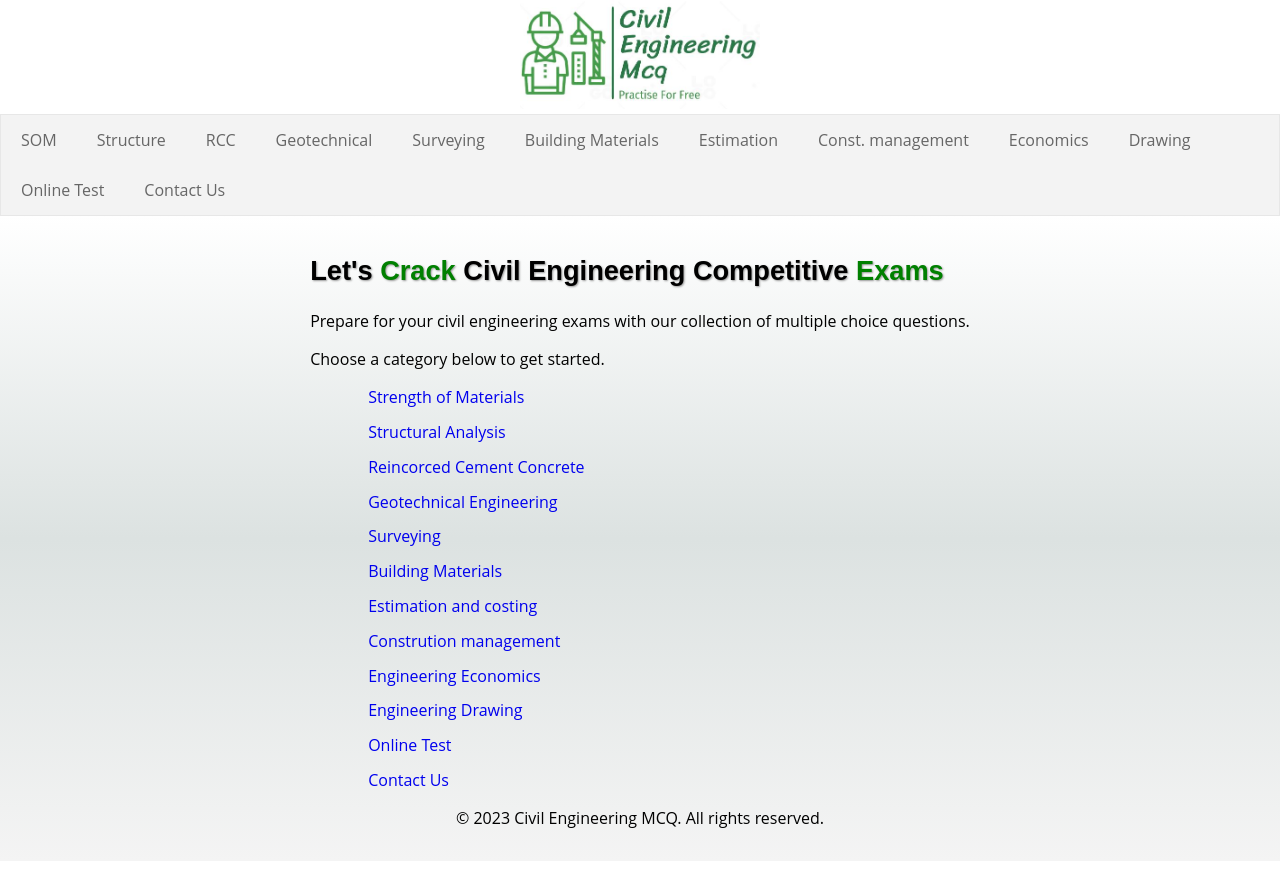
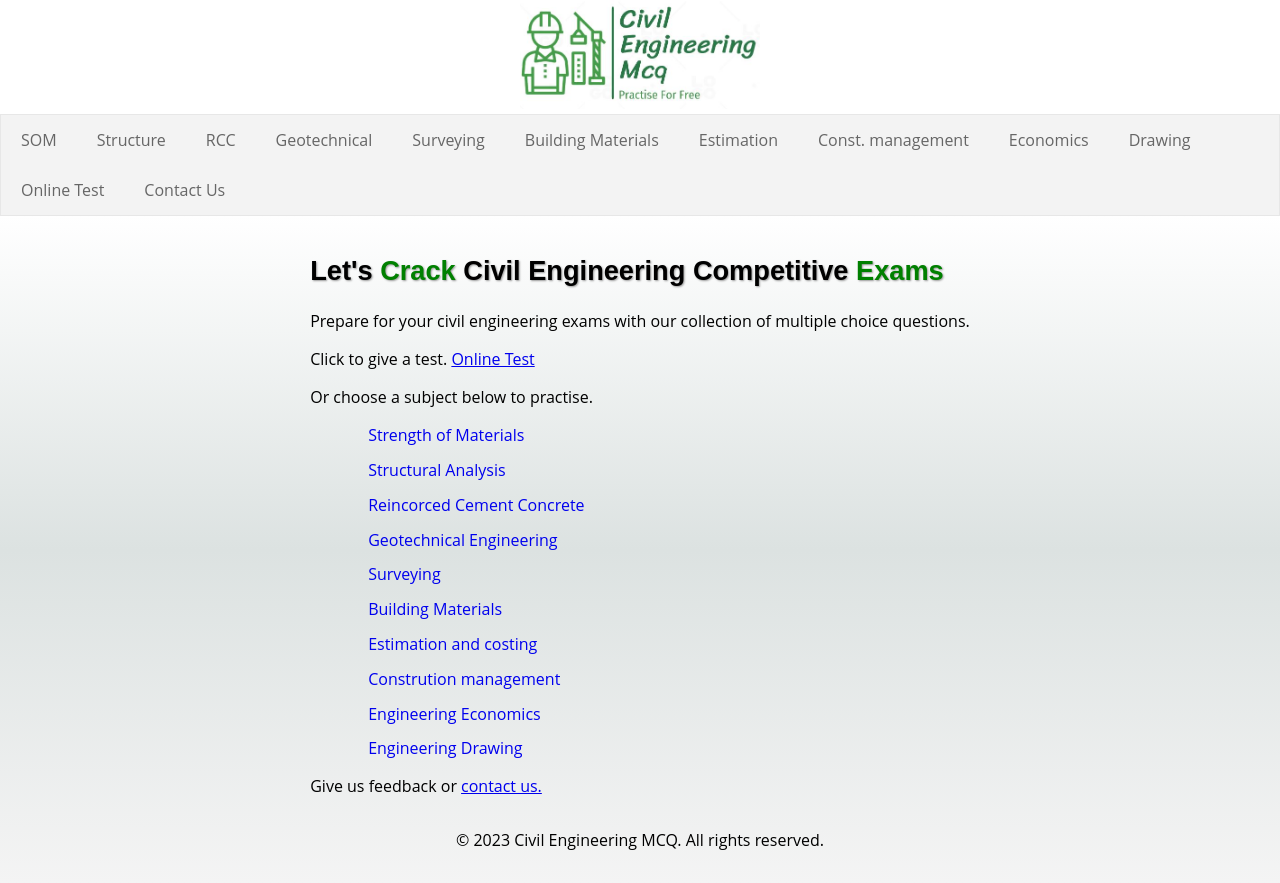
Before and after one commit to learnstructure/mcqCivil, a React (Create React App) app: page / in a window 1280 px wide. Before the commit the page ends 861 px from the top, so only its background shows below. Built offline with nearby package versions, Linux system fonts and the light colour scheme; no server answers.

Commit message:
home page edited

```diff
--- a/src/components/Home.js
+++ b/src/components/Home.js
@@ -15,7 +15,8 @@ function Home() {
                 <div >
                     <h2 className='focusText'>Let's <span style={{ color: "green" }}>Crack</span> Civil Engineering Competitive <span style={{ color: "green" }}>Exams</span></h2>
                     <p>Prepare for your civil engineering exams with our collection of multiple choice questions.</p>
-                    <p>Choose a category below to get started.</p>
+                    <p>Click to give a test. <NavLink to='/test' >Online Test</NavLink></p>
+                    <p>Or choose a subject below to practise.</p>
                 </div>
                 <div className='home-link'>
                     <NavLink to='/som' >Strength of Materials</NavLink>
@@ -28,9 +29,8 @@ function Home() {
                     <NavLink to='/constructionManagement' >Constrution management</NavLink>
                     <NavLink to='/economics' >Engineering Economics</NavLink>
                     <NavLink to='/drawing' >Engineering Drawing</NavLink>
-                    <NavLink to='/test' >Online Test</NavLink>
-                    <NavLink to='/contact' >Contact Us</NavLink>
                 </div>
+                <p>Give us feedback or <NavLink to='/contact' >contact us.</NavLink></p>
             </section>
             <footer>
                 <p>&copy; 2023 Civil Engineering MCQ. All rights reserved.</p>
--- a/src/components/Title.js
+++ b/src/components/Title.js
@@ -14,7 +14,9 @@ export default function Title() {
         < >
             {/* <h1 className="siteInfo">Civil Engineering Mcq</h1> */}
             <div className="siteInfo">
-                <img src={logo} alt="Civil Engineering Mcq" style={{ width: '15rem' }}></img>
+                <NavLink to='/'>
+                    <img src={logo} alt="Civil Engineering Mcq" style={{ width: '15rem' }}></img>
+                </NavLink>
             </div>
             <div className='mainNav'>
                 <nav className={
--- a/src/firebase/NewComment.js
+++ b/src/firebase/NewComment.js
@@ -31,7 +31,7 @@ function NewComment({ id }) {
             }
         }
         addData();
-        setDiscussion((prev) => [...prev, <div><span className='userName'>{newComment.name}</span> <br /> <div className='userComment'> {newComment.comment}</div> <hr></hr></div>])
+        setDiscussion((prev) => [...prev, <div key={id}><span className='userName'>{newComment.name}</span> <br /> <div className='userComment'> {newComment.comment}</div> <hr></hr></div>])
 
         setNewComment({ name: "", comment: "" })
     }
```
